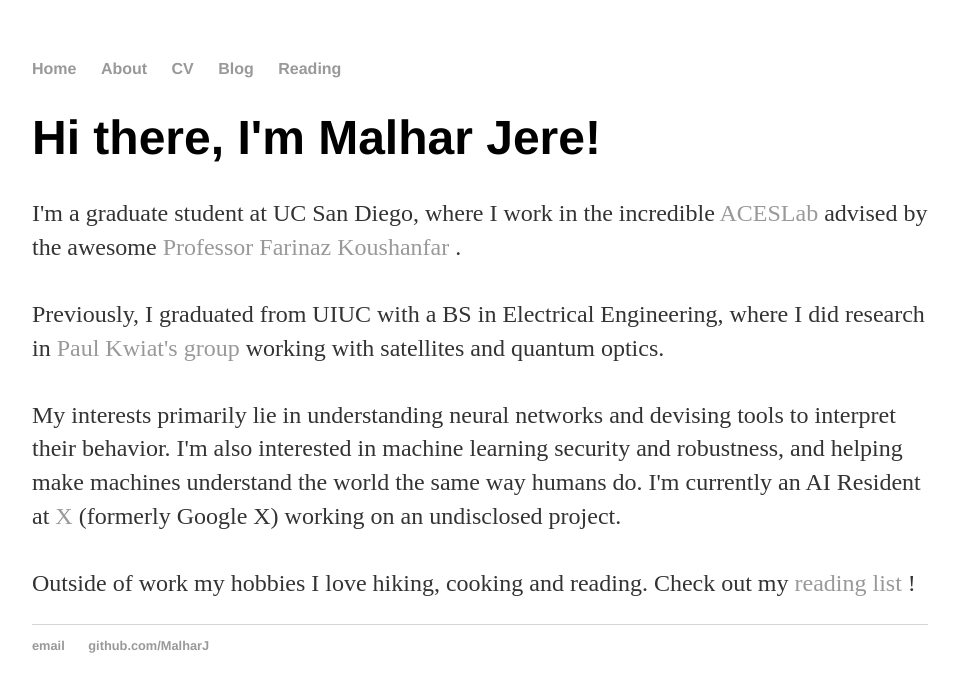
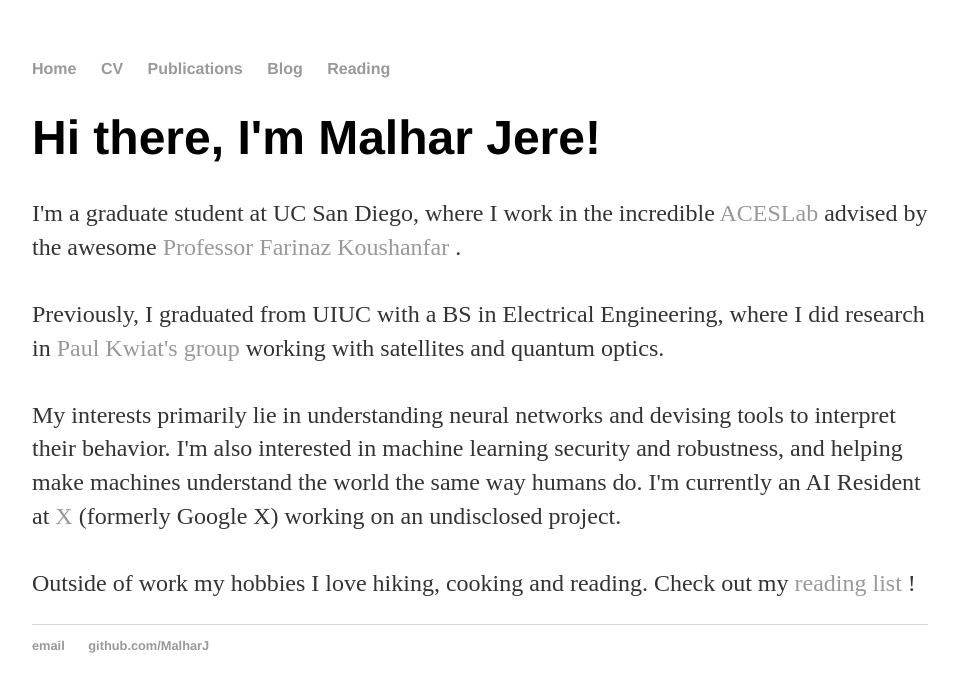
Before and after one commit to MalharJ/MalharJ.github.io, a Jekyll site: the page built from index.html, in a window 1280 px wide. Shown: the top 692 px of the page, without its empty margins (160-1119 px from the left). Built offline with Jekyll 4.4.1, drawn with Linux system fonts in a browser that asks for light colours.

Commit message:
Update default.html

```diff
--- a/_layouts/default.html
+++ b/_layouts/default.html
@@ -9,8 +9,8 @@
 			<nav>
 	    		<ul>
 	        		<li><a href="/">Home</a></li>
-		        	<li><a href="/about">About</a></li>
 	        		<li><a href="/cv">CV</a></li>
+	        		<li><a href="/Publications">Publications</a></li>
 	        		<li><a href="/blog">Blog</a></li>
 				<li><a href="/book_reviews">Reading</a></li>
 	    		</ul>
```
